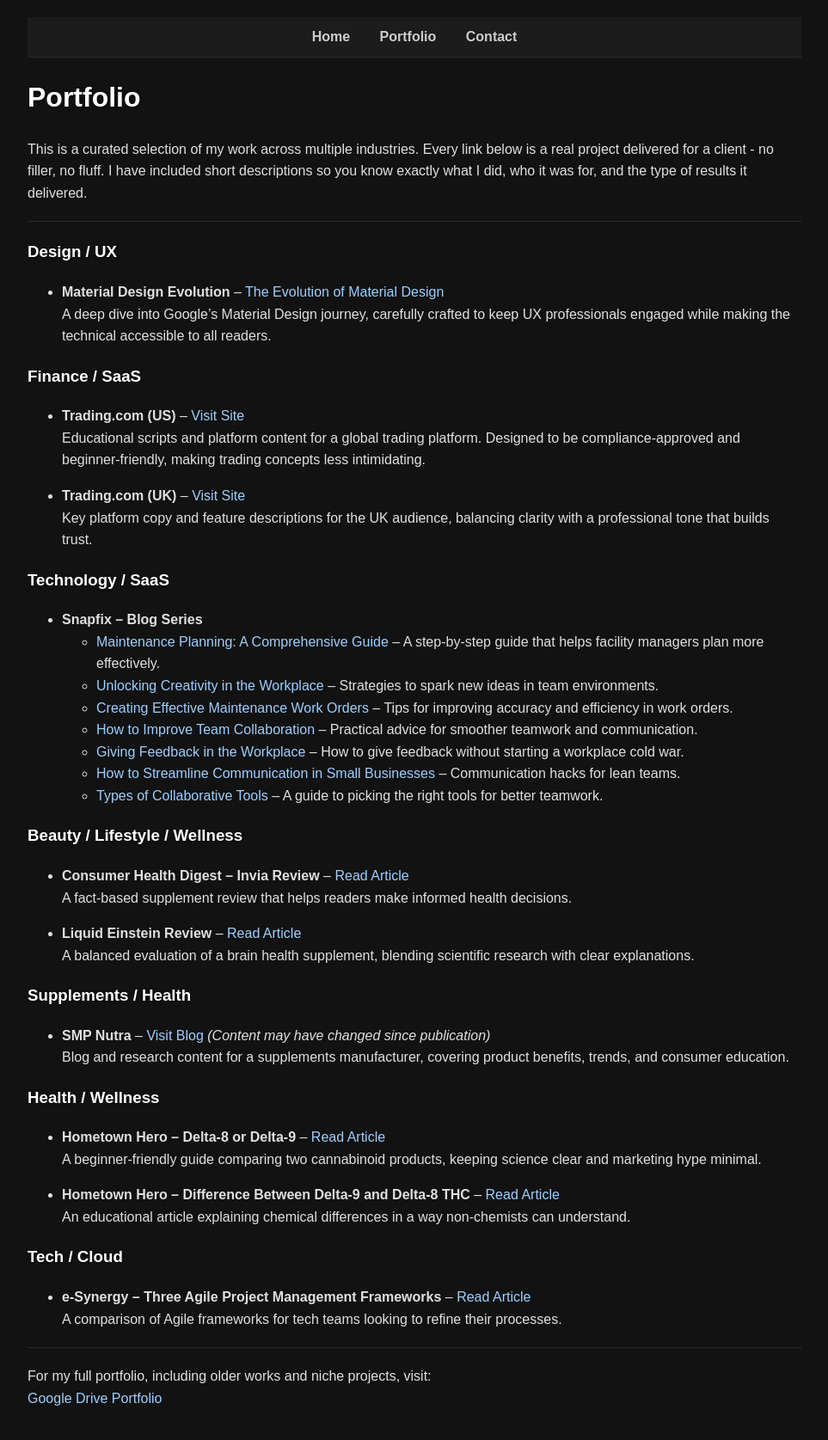
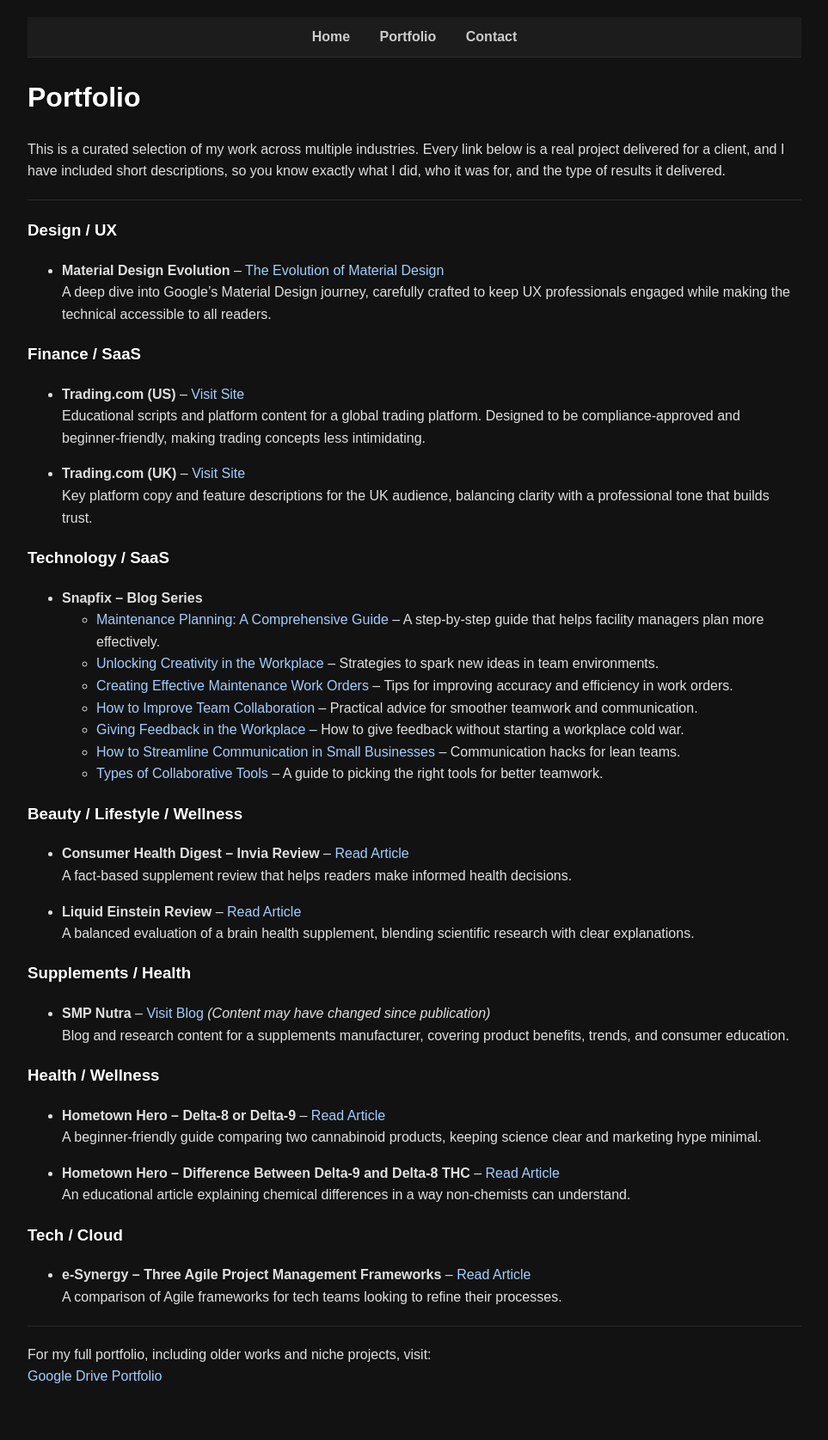
Before and after one commit to javablack/javablack.github.io, a Jekyll site: the page built from portfolio.md, in a window 1280 px wide. Shown: the whole page at 86% size, without its empty margins (158-1121 px from the left). Built offline with Jekyll 4.4.1, drawn with Linux system fonts in a browser that asks for light colours; after the commit the page ends 1650 px from its top, so only the background shows below that.

Commit message:
Refine wording in portfolio introduction

```diff
--- a/portfolio.md
+++ b/portfolio.md
@@ -5,7 +5,7 @@ title: "Portfolio"
 
 # Portfolio
 
-This is a curated selection of my work across multiple industries. Every link below is a real project delivered for a client - no filler, no fluff. I have included short descriptions so you know exactly what I did, who it was for, and the type of results it delivered.
+This is a curated selection of my work across multiple industries. Every link below is a real project delivered for a client, and I have included short descriptions, so you know exactly what I did, who it was for, and the type of results it delivered.
 
 ---
 
```
